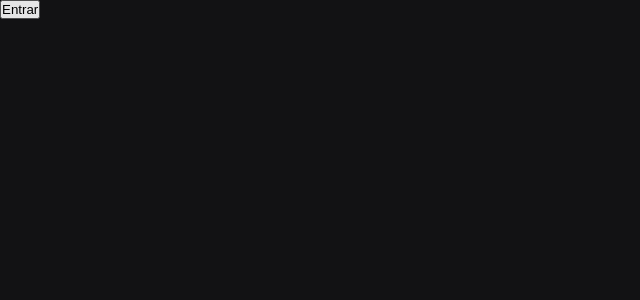
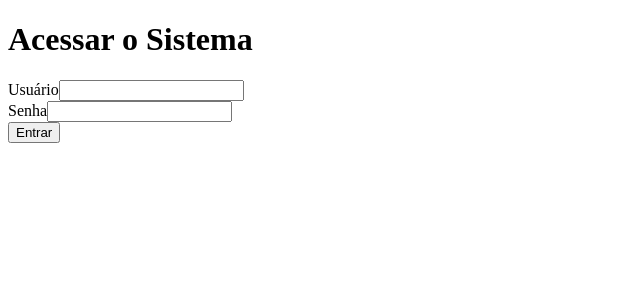
Before and after one commit to gabrielhjs/sails, a React (Create React App) app in the folder src/frontend/: page /login in a window 1280 px wide. Shown: the top 300 px of the page, without its empty margins (0-640 px from the left). Built offline with nearby package versions, Linux system fonts and the light colour scheme; the HTML template or start-up script is replaced by a standard one.

Commit message:
Change method to login.

```diff
--- a/src/frontend/src/App.tsx
+++ b/src/frontend/src/App.tsx
@@ -1,5 +1,5 @@
 import GlobalStyles from '../src/styles/global';
-import Login from './pages/login/Login';
+// import Login from './pages/login/Login';
 import { Router } from 'react-router-dom';
 
 import Routes from './pages/routes'
@@ -14,7 +14,7 @@ function App() {
       <Router history={history}>
         {/* <Login /> */}
         <Routes />
-        <GlobalStyles />
+        {/* <GlobalStyles /> */}
       </Router>
     </AuthProvider>
   );
--- a/src/frontend/src/Context/hooks/useAuth.tsx
+++ b/src/frontend/src/Context/hooks/useAuth.tsx
@@ -18,13 +18,19 @@ export default function useAuth() {
     setLoading(false);
   }, []);
 
-  async function handleLogin() {
-    const { data: { token } } = await api.post('/authenticate');
-    console.log("token",token)
-    localStorage.setItem('token', JSON.stringify(token));
-    api.defaults.headers.Authorization = `Bearer ${token}`;
-    setAuthenticated(true);
-    history.push('/users');
+  async function handleLogin(event: any) {
+
+    if (event.user === 'admin' && event.password === 'admin') {
+      const { data: { token } } = await api.post('/authenticate');
+      localStorage.setItem('token', JSON.stringify(token));
+      api.defaults.headers.Authorization = `Bearer ${token}`;
+      setAuthenticated(true);
+      history.push('/users');
+      return { token: token };
+    } else {
+
+      return { error: 'Usuário ou senha inválido' };
+    }
   }
 
   function handleLogout() {
--- a/src/frontend/src/pages/UserTemp.jsx
+++ /dev/null
@@ -1,29 +0,0 @@
-import React, { useState, useEffect, useContext } from 'react';
-
-import api from '../api';
-import { Context } from '../Context/AuthContext';
-
-export default function Users() {
-  const { handleLogout } = useContext(Context);
-  const [users, setUsers] = useState([]);
-
-  useEffect(() => {
-    (async () => {
-      const { data } = await api.get('/users');
-
-      setUsers(data);
-    })();
-  }, []);
-
-  return (
-    <>
-      <ul>
-        {users.map((user) => (
-          <li key={user.id}>{user.name} ({user.website})</li>
-        ))}
-      </ul>
-
-      <button type="button" onClick={handleLogout}>Sair</button>
-    </>
-  );
-}
--- a/src/frontend/src/pages/login/Login.tsx
+++ b/src/frontend/src/pages/login/Login.tsx
@@ -1,12 +1,67 @@
 
-import React, { useContext } from 'react';
+import React, { useContext, useState } from 'react';
 
 import { Context } from '../../Context/AuthContext';
 
+function initialState() {
+  return { user: '', password: '' };
+}
+
 export default function Login() {
   const { authenticated, handleLogin } = useContext(Context);
+  const [values, setValues] = useState(initialState);
+  const [error, setError] = useState(null);
+
+  function onChange(event: any) {
+    const { value, name } = event.target;
+
+    setValues({
+      ...values,
+      [name]: value
+    });
+  }
+
+  async function onSubmit(event: any) {
+    event.preventDefault();
+    const { error } = await handleLogin(values)
+    console.log(error)
+    setValues(initialState);
+
+    setError(error)
+
+  }
 
   return (
-    <button type="button" onClick={handleLogin}>Entrar</button>
+    <div className="user-login">
+      <h1 className="user-login__title">Acessar o Sistema</h1>
+      <form>
+        <div className="user-login__form-control">
+          <label htmlFor="user">Usuário</label>
+          <input
+            id="user"
+            type="text"
+            name="user"
+            onChange={onChange}
+            value={values.user}
+          />
+        </div>
+        <div className="user-login__form-control">
+          <label htmlFor="password">Senha</label>
+          <input
+            id="password"
+            type="password"
+            name="password"
+            onChange={onChange}
+            value={values.password}
+          />
+        </div>
+        {error && (
+          <div className="user-login__error">{error}</div>
+        )}
+        <button type="button" onClick={onSubmit}>Entrar</button>
+
+      </form>
+    </div>
+    // <button type="button" onClick={handleLogin}>Entrar</button>
   );
 }
--- a/src/frontend/src/pages/routes.tsx
+++ b/src/frontend/src/pages/routes.tsx
@@ -4,13 +4,13 @@ import { Switch, Route, Redirect } from 'react-router-dom';
 import { Context } from '../Context/AuthContext';
 
 import Login from './login/Login';
-import UserTemp from './UserTemp';
+import Users from './Users';
 
 function CustomRoute({ isPrivate, ...rest }: any) {
   const { loading, authenticated } = useContext(Context);
 
   if (loading) {
-        return <h1>Loading...</h1>
+    return <h1>Loading...</h1>;
   }
 
   if (isPrivate && !authenticated) {
@@ -23,8 +23,8 @@ function CustomRoute({ isPrivate, ...rest }: any) {
 export default function Routes() {
   return (
     <Switch>
-            <CustomRoute exact patch="/login" component={Login} />
-            <CustomRoute isPrivate exact patch="/users" component={UserTemp} />
+      <CustomRoute exact path="/login" component={Login} />
+      <CustomRoute isPrivate exact path="/users" component={Users} />
     </Switch>
   );
 }
```
Lines whose indentation alone changed are shown as unchanged.
